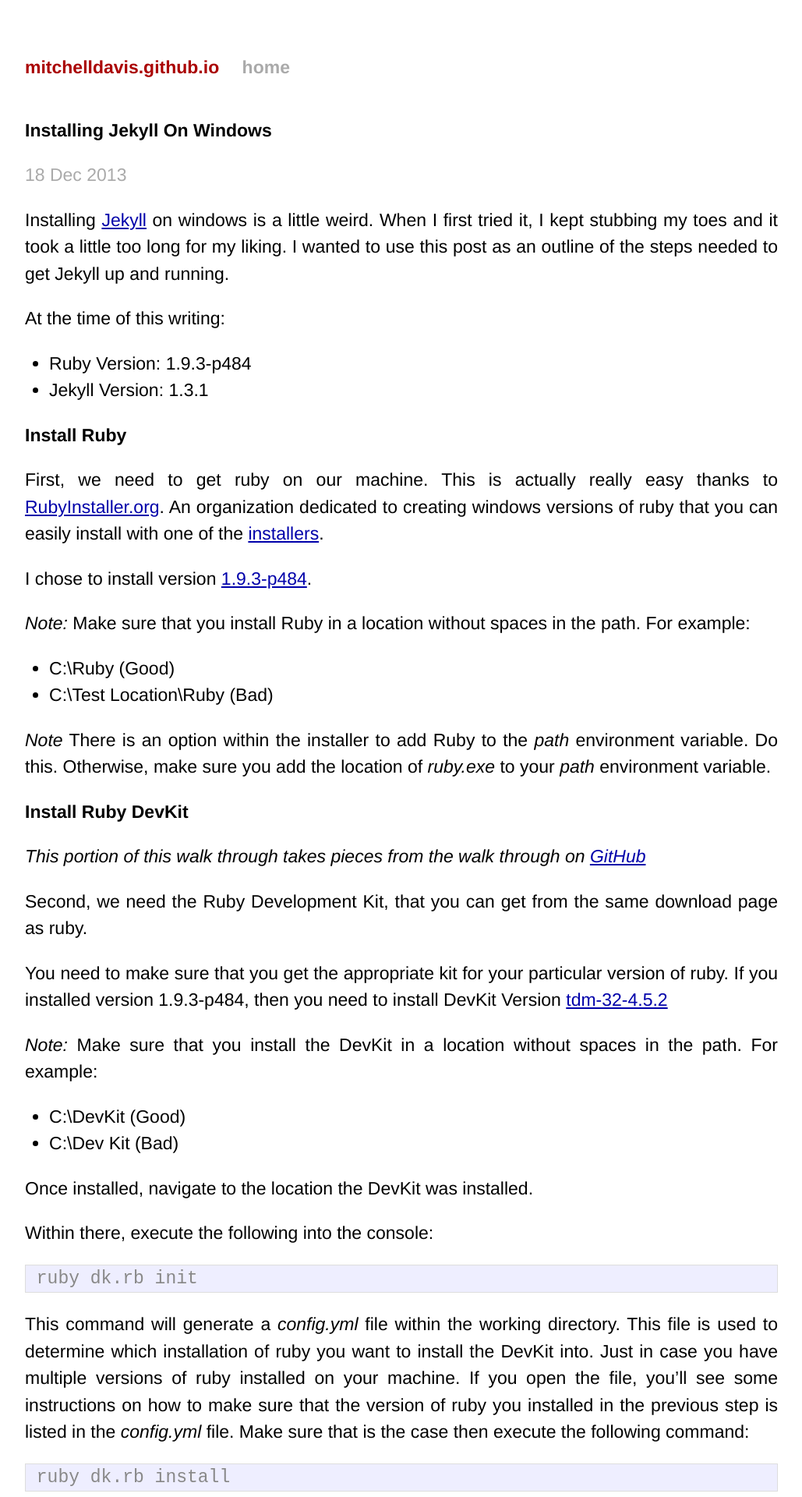
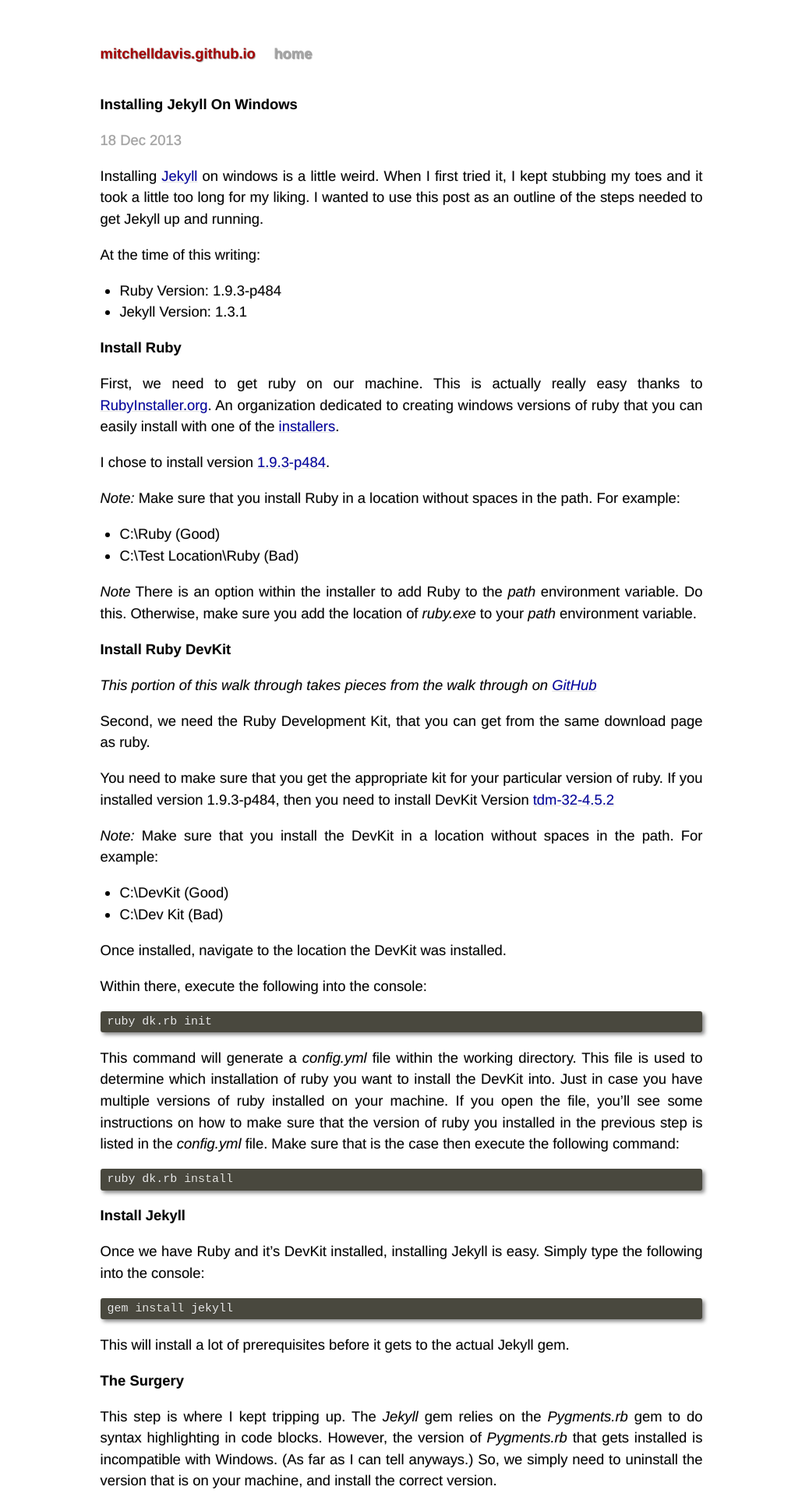
Before and after one commit to mitchelldavis/mitchelldavis.github.io, a Jekyll site: the page built from _posts/2013-12-18-InstallingJekyllOnWindows.markdown, in a window 1280 px wide. Shown: the top 1920 px of the page at 78% size, without its empty margins (125-1154 px from the left). Built offline with Jekyll 4.4.1, drawn with Linux system fonts in a browser that asks for light colours; Markdown is read by kramdown in place of the engine named in the settings; some of the changed text lies outside the part shown.

Commit message:
Made some updates
Updated - InstallingJekyll On Windows
Added monakai syntax highlighting theme.
Made other CSS changes

````diff
--- a/_layouts/default.html
+++ b/_layouts/default.html
@@ -7,7 +7,8 @@
         <meta name="viewport" content="width=device-width">
 
         <!-- syntax highlighting CSS -->
-        <link rel="stylesheet" href="/css/syntax.css">
+	<!--<link rel="stylesheet" href="/css/syntax.css">-->
+	<link rel="stylesheet" href="/css/syntax.monakai.css">
 
         <!-- Custom CSS -->
         <link rel="stylesheet" href="/css/main.css">
--- a/_posts/2013-12-18-InstallingJekyllOnWindows.markdown
+++ b/_posts/2013-12-18-InstallingJekyllOnWindows.markdown
@@ -42,23 +42,23 @@
 
 Within there, execute the following into the console:
 
-```console
+{% highlight bash %}
 ruby dk.rb init
-```
+{% endhighlight %}
 
 This command will generate a *config.yml* file within the working directory.  This file is used to determine which installation of ruby you want to install the DevKit into.  Just in case you have multiple versions of ruby installed on your machine.  If you open the file, you'll see some instructions on how to make sure that the version of ruby you installed in the previous step is listed in the *config.yml* file.  Make sure that is the case then execute the following command:
 
-```console
+{% highlight bash %}
 ruby dk.rb install
-```
+{% endhighlight %}
 
 **Install Jekyll**
 
 Once we have Ruby and it's DevKit installed, installing Jekyll is easy.  Simply type the following into the console:
 
-```console
+{% highlight bash %}
 gem install jekyll
-```
+{% endhighlight %}
 
 This will install a lot of prerequisites before it gets to the actual Jekyll gem.
 
@@ -68,26 +68,56 @@
 
 Type the following into your console:
 
-```console
+{% highlight bash %}
 gem list --local
-```
+{% endhighlight %}
 
 This command will list out all of the gems that you have installed on your machine.  Find and note the version of the *Pygments.rb* gem.  You'll need it in the next command.
 
-```console
+{% highlight bash %}
 gem uninstall Pygments.rb --version "=(version)"
-```
+{% endhighlight %}
 
 So, if the version you have installed is 0.5.4, then the command would become:
 
-```console
+{% highlight bash %}
 gem uninstall Pygments.rb --version "=0.5.4"
-```
+{% endhighlight %}
 
 The version of *Pygments.rb* that will work with Windows is version 0.5.0.  So, let's install it with the next command.
 
-```console
+{% highlight bash %}
 gem install Pygments.rb --version "=0.5.0"
-```
+{% endhighlight %}
 
 Once it's installed you should be able to start using Jekyll.  Refer to the [Jekyll](http://jekyllrb.com/) documentation on how to start you're own Jekyll static website.
+
+**UPDATE**
+
+Well, I was wrong.  I thought I covered everything but it turns out we need [Python](http://www.python.org) as well.
+
+In order to do any syntax highlighting *Pygments.rb* calls *Python's Pygments* which does the actual highlighting.
+
+Download and install [Python Version 2.7.6](http://www.python.org/download/releases/2.7.6/).  Once installed, make sure that the path to the python executable has been added to your machine's *Path* environment variable.
+
+Copy the contents of [this (ez_install.py)](https://bitbucket.org/pypa/setuptools/raw/bootstrap/ez_setup.py) file onto you file system. If you name it *ez_install.py* then run:
+
+{% highlight bash %}
+python ez_install.py
+{% endhighlight %}
+
+That command will install python's [Setup Tools](https://pypi.python.org/pypi/setuptools) and place some executable's within the *Scripts* directory in your python root directory.  Navigate to that directory now.  Once there run the following command:
+
+{% highlight bash %}
+easy_install Pygments
+{% endhighlight %}
+
+That command installs python's version of *Pygments* which, as stated earlier, is what *Pygments.rb* calls to do syntax highlighting.
+
+My bad about forgetting the python parts of this walkthrough.  As far as I can tell, you can still use Jekyll without *Python*.  However, once you start using syntax highlighting, you'll start seeing errors.
+
+**Note:**
+
+I noticed that if you try and use the *--watch* switch on the jekyll command line, it will error.  Hmmm.... If I figure that one out, I'll post the resolution here.
+
+Happy Blogging.
--- a/css/main.css
+++ b/css/main.css
@@ -14,8 +14,11 @@
 
 body {
   background-color: #FFF;
-  font: 20px Helvetica, Arial, sans-serif;
+  font: 1em Helvetica, Arial, sans-serif;
   text-align: center;
+  -webkit-font-smoothing: antialiased !important;
+  text-shadow: 1px 1px 1px rgba(0,0,0,0.004);
+  -webkit-text-stroke: 1px rgba(0,0,0,0.1);
 }
 
 h1, h2, h3, h4, h5, h6 {
@@ -44,7 +47,7 @@
 
 .posts span {
   color: #aaa;
-  font-family: Monaco, "Courier New", monospace;
+  font-family: Consolas, "Courier New", monospace;
   font-size: 80%;
 }
 
@@ -74,19 +77,23 @@
 
 .title a {
   color: #a00;
+  text-shadow: 1px 1px 1px #aaa;
 }
 
 .title a:hover {
   color: #000;
+  text-shadow: 3px 3px 3px #aaa;
 }
 
 .header a.extra {
   color: #aaa;
   margin-left: 1em;
+  text-shadow: 1px 1px 1px #aaa;
 }
 
 .header a.extra:hover {
   color: #000;
+  text-shadow: 3px 3px 3px #aaa;
 }
 
 .meta {
@@ -127,9 +134,14 @@
 /*****************************************************************************/
 
 /* standard */
+.highlight {
+	border-radius: 3px;
+	box-shadow: 3px 3px 5px #888888;
+}
+
 .post pre {
-  border: 1px solid #ddd;
-  background-color: #eef;
+  /*border: 1px solid #ddd;*/
+  /*background-color: #394034;*/
   padding: 0 .4em;
 }
 
@@ -138,9 +150,10 @@
 }
 
 .post code {
-  border: 1px solid #ddd;
-  background-color: #eef;
+  /*border: 1px solid #ddd;*/
+  /*background-color: #394034;*/
   padding: 0 .2em;
+  color: white;
 }
 
 .post pre code {
@@ -150,10 +163,10 @@
 /* terminal */
 .post pre.terminal {
   border: 1px solid #000;
-  background-color: #333;
+  background-color: #394034;
   color: #FFF;
 }
 
 .post pre.terminal code {
-  background-color: #333;
+  background-color: #394034;
 }
--- /dev/null
+++ b/css/syntax.monakai.css
@@ -0,0 +1,59 @@
+.highlight         { background-color: #49483e }
+.c                 { color: #75715e }                            /* Comment                     */
+.err               { color: #960050; background-color: #1e0010 } /* Error                       */
+.k                 { color: #66d9ef }                            /* Keyword                     */
+.l                 { color: #ae81ff }                            /* Literal                     */
+.n                 { color: #f8f8f2 }                            /* Name                        */
+.o                 { color: #f92672 }                            /* Operator                    */
+.p                 { color: #f8f8f2 }                            /* Punctuation                 */
+.cm                { color: #75715e }                            /* Comment.Multiline           */
+.cp                { color: #75715e }                            /* Comment.Preproc             */
+.c1                { color: #75715e }                            /* Comment.Single              */
+.cs                { color: #75715e }                            /* Comment.Special             */
+.ge                { font-style: italic }                        /* Generic.Emph                */
+.gs                { font-weight: bold }                         /* Generic.Strong              */
+.kc                { color: #66d9ef }                            /* Keyword.Constant            */
+.kd                { color: #66d9ef }                            /* Keyword.Declaration         */
+.kn                { color: #f92672 }                            /* Keyword.Namespace           */
+.kp                { color: #66d9ef }                            /* Keyword.Pseudo              */
+.kr                { color: #66d9ef }                            /* Keyword.Reserved            */
+.kt                { color: #66d9ef }                            /* Keyword.Type                */
+.ld                { color: #e6db74 }                            /* Literal.Date                */
+.m                 { color: #ae81ff }                            /* Literal.Number              */
+.s                 { color: #e6db74 }                            /* Literal.String              */
+.na                { color: #a6e22e }                            /* Name.Attribute              */
+.nb                { color: #f8f8f2 }                            /* Name.Builtin                */
+.nc                { color: #a6e22e }                            /* Name.Class                  */
+.no                { color: #66d9ef }                            /* Name.Constant               */
+.nd                { color: #a6e22e }                            /* Name.Decorator              */
+.ni                { color: #f8f8f2 }                            /* Name.Entity                 */
+.ne                { color: #a6e22e }                            /* Name.Exception              */
+.nf                { color: #a6e22e }                            /* Name.Function               */
+.nl                { color: #f8f8f2 }                            /* Name.Label                  */
+.nn                { color: #f8f8f2 }                            /* Name.Namespace              */
+.nx                { color: #a6e22e }                            /* Name.Other                  */
+.py                { color: #f8f8f2 }                            /* Name.Property               */
+.nt                { color: #f92672 }                            /* Name.Tag                    */
+.nv                { color: #f8f8f2 }                            /* Name.Variable               */
+.ow                { color: #f92672 }                            /* Operator.Word               */
+.w                 { color: #f8f8f2 }                            /* Text.Whitespace             */
+.mf                { color: #ae81ff }                            /* Literal.Number.Float        */
+.mh                { color: #ae81ff }                            /* Literal.Number.Hex          */
+.mi                { color: #ae81ff }                            /* Literal.Number.Integer      */
+.mo                { color: #ae81ff }                            /* Literal.Number.Oct          */
+.sb                { color: #e6db74 }                            /* Literal.String.Backtick     */
+.sc                { color: #e6db74 }                            /* Literal.String.Char         */
+.sd                { color: #e6db74 }                            /* Literal.String.Doc          */
+.s2                { color: #e6db74 }                            /* Literal.String.Double       */
+.se                { color: #ae81ff }                            /* Literal.String.Escape       */
+.sh                { color: #e6db74 }                            /* Literal.String.Heredoc      */
+.si                { color: #e6db74 }                            /* Literal.String.Interpol     */
+.sx                { color: #e6db74 }                            /* Literal.String.Other        */
+.sr                { color: #e6db74 }                            /* Literal.String.Regex        */
+.s1                { color: #e6db74 }                            /* Literal.String.Single       */
+.ss                { color: #e6db74 }                            /* Literal.String.Symbol       */
+.bp                { color: #f8f8f2 }                            /* Name.Builtin.Pseudo         */
+.vc                { color: #f8f8f2 }                            /* Name.Variable.Class         */
+.vg                { color: #f8f8f2 }                            /* Name.Variable.Global        */
+.vi                { color: #f8f8f2 }                            /* Name.Variable.Instance      */
+.il                { color: #ae81ff }                            /* Literal.Number.Integer.Long */
````
